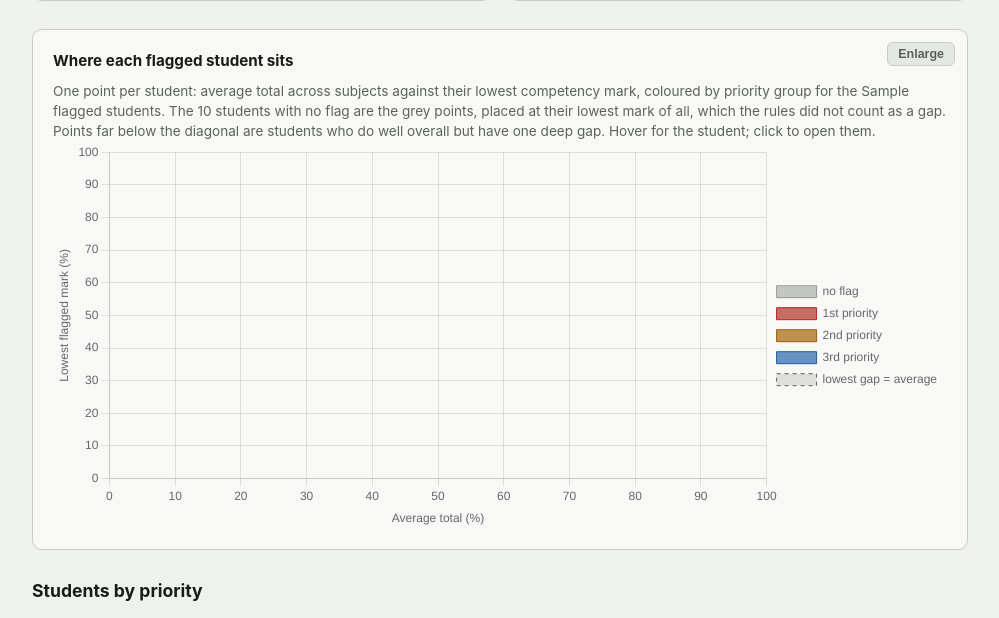
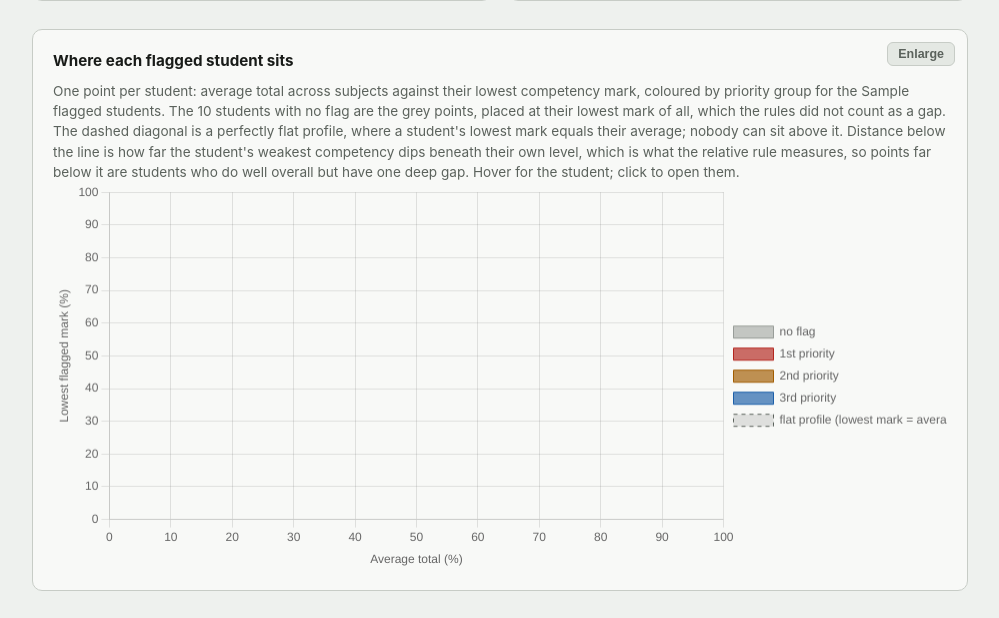
Before and after one commit to yetanotherpassword/LearningJourneyAssistant, a Python web app: template python/lja/dashboard/templates/index.html in a window 1280 px wide. Shown: the part 1265-1883 px from the top of the page, without its empty margins (140-1139 px from the left). Run offline with Jinja, Linux system fonts and the light colour scheme; the template is opened without the code that fills it: most values are stand-ins (such as "Sample title", 1, 10 or a date in 2020).

Commit message:
IOLG-134: name the severity chart's diagonal for what it is, a flat profile
Co-Authored-By: Claude Fable 5.1 <noreply@anthropic.com>

```diff
--- a/python/lja/dashboard/templates/_cohort_body.html
+++ b/python/lja/dashboard/templates/_cohort_body.html
@@ -129,7 +129,9 @@
     One point per student: average total across subjects against their lowest competency mark, coloured by priority
     group for the {{ severity_scatter_n }} flagged students. The {{ severity_scatter_unflagged }} students with no flag
     are the grey points, placed at their lowest mark of all, which the rules did not count as a gap.
-    Points far below the diagonal are students who do well overall but have one deep gap. Hover for the student; click to open them.
+    The dashed diagonal is a perfectly flat profile, where a student's lowest mark equals their average; nobody can sit above it.
+    Distance below the line is how far the student's weakest competency dips beneath their own level, which is what the relative rule measures,
+    so points far below it are students who do well overall but have one deep gap. Hover for the student; click to open them.
   </p>
   <canvas id="severity-chart" height="130"></canvas>
 </div>
@@ -201,7 +203,7 @@
     })));
     const lo = Math.min(...severity.map((p) => Math.min(p.x, p.y)));
     groups.push({
-      label: "lowest gap = average", type: "line", data: [{ x: lo, y: lo }, { x: 100, y: 100 }],
+      label: "flat profile (lowest mark = average)", type: "line", data: [{ x: lo, y: lo }, { x: 100, y: 100 }],
       borderColor: cssVar("--muted"), borderDash: [4, 4], borderWidth: 1, pointRadius: 0, fill: false,
     });
     new Chart(document.getElementById("severity-chart"), {
```
